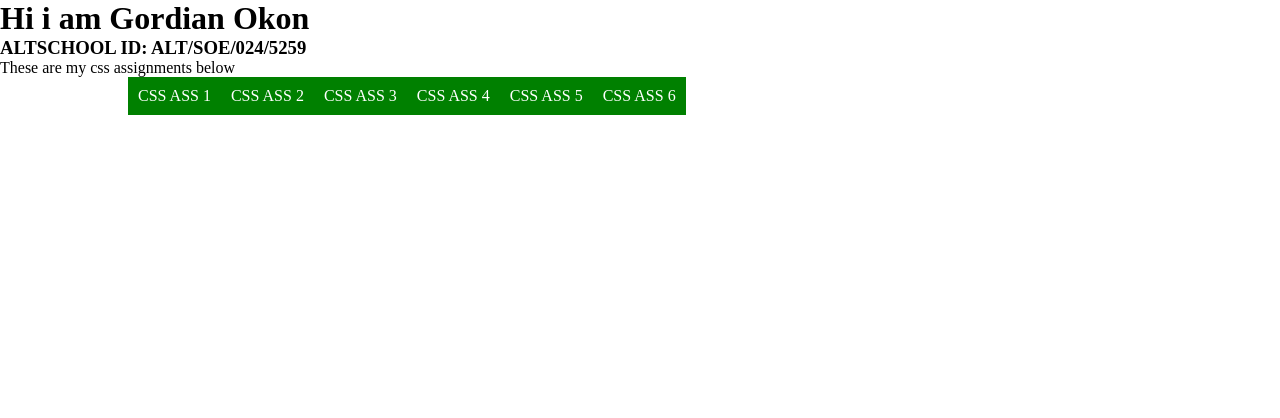
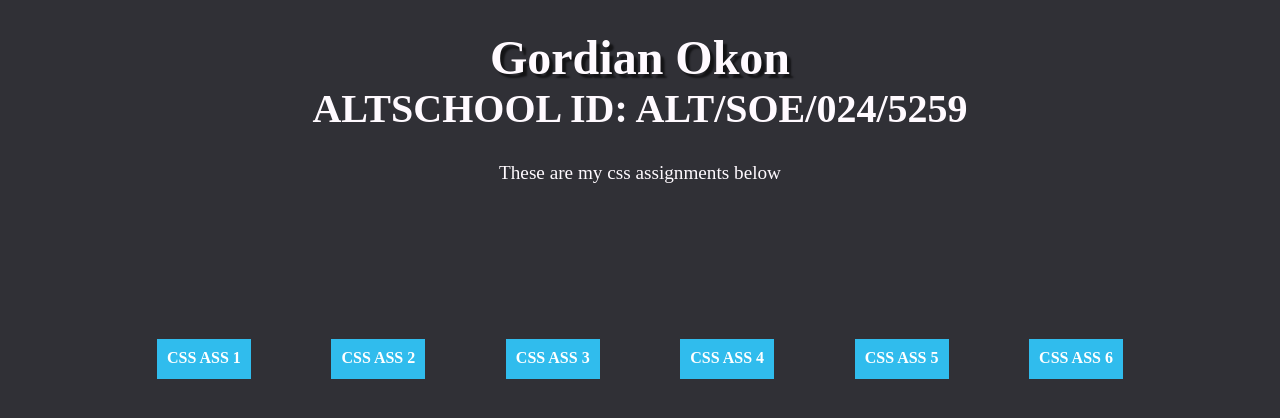
Before and after one commit to guardianprime/altschool-ass-css, a plain HTML site: page index.html in a window 1280 px wide. Drawn offline with Linux system fonts and the light colour scheme.

Commit message:
homepage styling done

```diff
--- a/index.html
+++ b/index.html
@@ -8,7 +8,7 @@
 </head>
 <body>
     <main>
-        <h1>Hi i am Gordian Okon</h1>
+        <h1>Gordian Okon</h1>
         <h3>ALTSCHOOL ID: ALT/SOE/024/5259</h3>
         <p>These are my css assignments below</p>
         <ul>
--- a/styles.css
+++ b/styles.css
@@ -5,30 +5,64 @@
 }
 
 :root {
-    --BTN-BGCOLOR: green;
-    --MAIN-BGCOLOR: white;
+  --BTN-BGCOLOR: #30bced;
+  --MAIN-BGCOLOR: #303036;
   --HEADING-COLOR: black;
+  --FONT-COLOR: #fffaff;
+  --LINK-COLOR: #c1292e;
 }
-
 
 main {
   height: 100vh;
   width: 100%;
+  background-color: var(--MAIN-BGCOLOR);
+  color: var(--FONT-COLOR);
+  padding: 30px;
 }
 
 ul {
   display: flex;
+  justify-content: space-between;
   width: 80%;
-    margin-inline: auto
+  height: 50px;
+  margin: 150px auto;
+  padding: 5px;
 }
 
 ul li {
   list-style: none;
   padding: 10px;
-    background-color: var(--BTN-BGCOLOR)
+  background-color: var(--BTN-BGCOLOR);
+}
+
+li:hover,
+li:focus {
+  background-color: var(--LINK-COLOR);
 }
 
 a {
-    text-decoration:none;
+  text-decoration: none;
   color: white;
+  font-weight: 600;
+  font-size: 1rem;
 }
+
+h1 {
+  text-shadow: 4px 4px 2px rgba(0, 0, 0, 0.6);
+  text-align: center;
+  font-size: 3rem;
+}
+
+h3 {
+  font-size: 2.5rem;
+}
+
+p {
+  font-size: 1.2rem;
+  margin-top: 30px;
+}
+
+h3,
+p {
+  text-align: center;
+}
```
Lines whose indentation alone changed are shown as unchanged.
